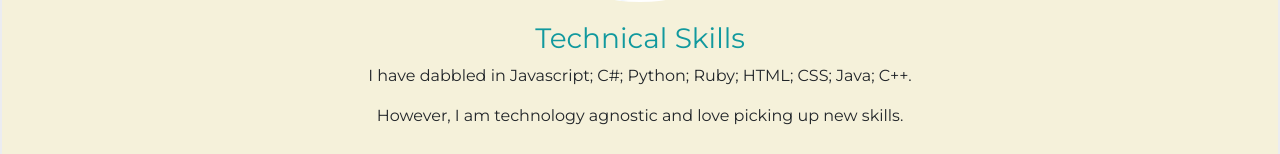
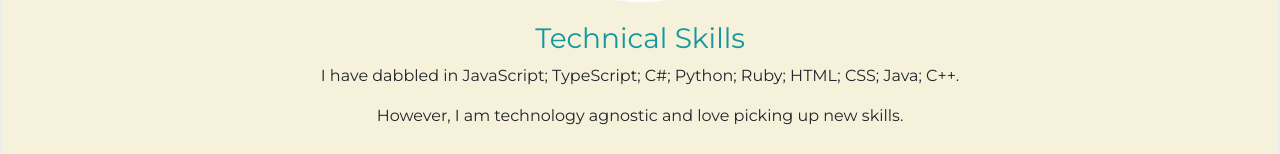
Before and after one commit to HedonisticOpportunist/Personalised-Site, a plain HTML site: page index.html in a window 1280 px wide. Shown: the part 1284-1438 px from the top of the page. Drawn offline with nearby package versions, Linux system fonts and the light colour scheme.

Commit message:
Update index.html

```diff
--- a/index.html
+++ b/index.html
@@ -40,7 +40,7 @@
         <img class="pc-image" src="images/pc.jpg" alt="cat on pc">
         <h3>Technical Skills</h3>
         <p>
-          I have dabbled in Javascript; C#; Python; Ruby; HTML; CSS; Java; C++.
+          I have dabbled in JavaScript; TypeScript; C#; Python; Ruby; HTML; CSS; Java; C++.
         </p>
         <p>
           However, I am technology agnostic and love picking up new skills.
```
